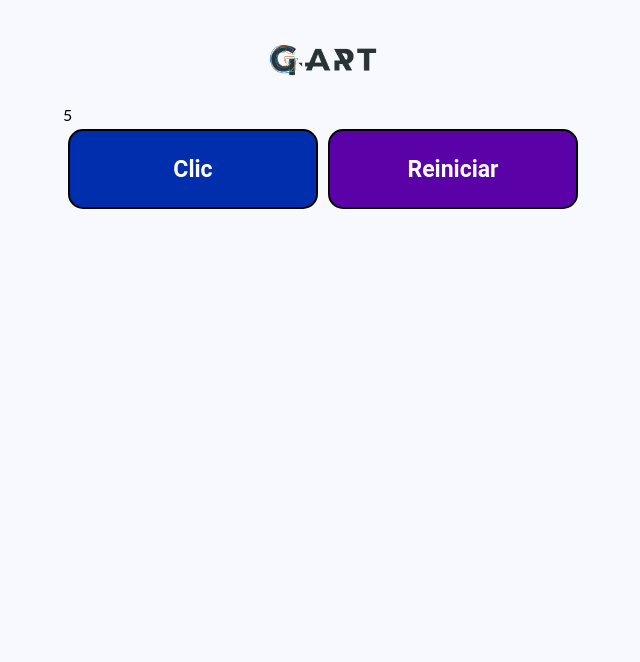
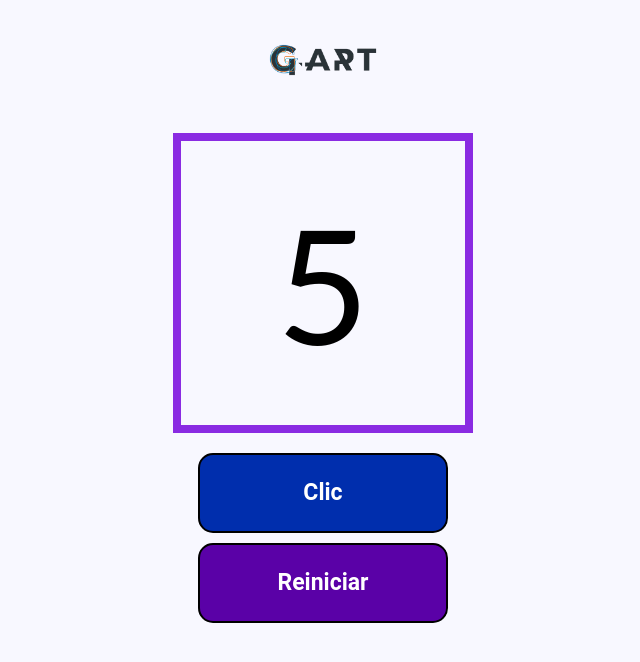
Before and after one commit to emmaguty/contador-clics, a React (Create React App) app: page / in a window 1280 px wide. Shown: the top 662 px of the page, without its empty margins (317-957 px from the left). Built offline with nearby package versions, Linux system fonts and the light colour scheme.

Commit message:
Se añadieron estilos en el contador

```diff
--- a/src/App.css
+++ b/src/App.css
@@ -29,3 +29,13 @@ body {
 .freecodecamp-logo {
     height: 50px;
 }
+
+.contenedor-principal {
+    height: 550px;
+    min-width: 600px;
+    display: flex;
+    flex-wrap: wrap;
+    flex-direction: column;
+    align-items: center;
+    justify-content: center;
+}
--- a/src/components/Contador.js
+++ b/src/components/Contador.js
@@ -1,3 +1,5 @@
+import '../stylesheet/Contador.css';
+
 function Contador ({ numClics }) {
     return (
         <div className="contador">
--- /dev/null
+++ b/src/stylesheet/Contador.css
@@ -0,0 +1,11 @@
+.contador {
+    min-width: 300px;
+    height: 300px;
+    font-size: 160px;
+    padding: 25px;
+    display: flex;
+    align-items: center;
+    justify-content: center;
+    border: 8px solid blueviolet;
+    margin-bottom: 15px;
+}
```
